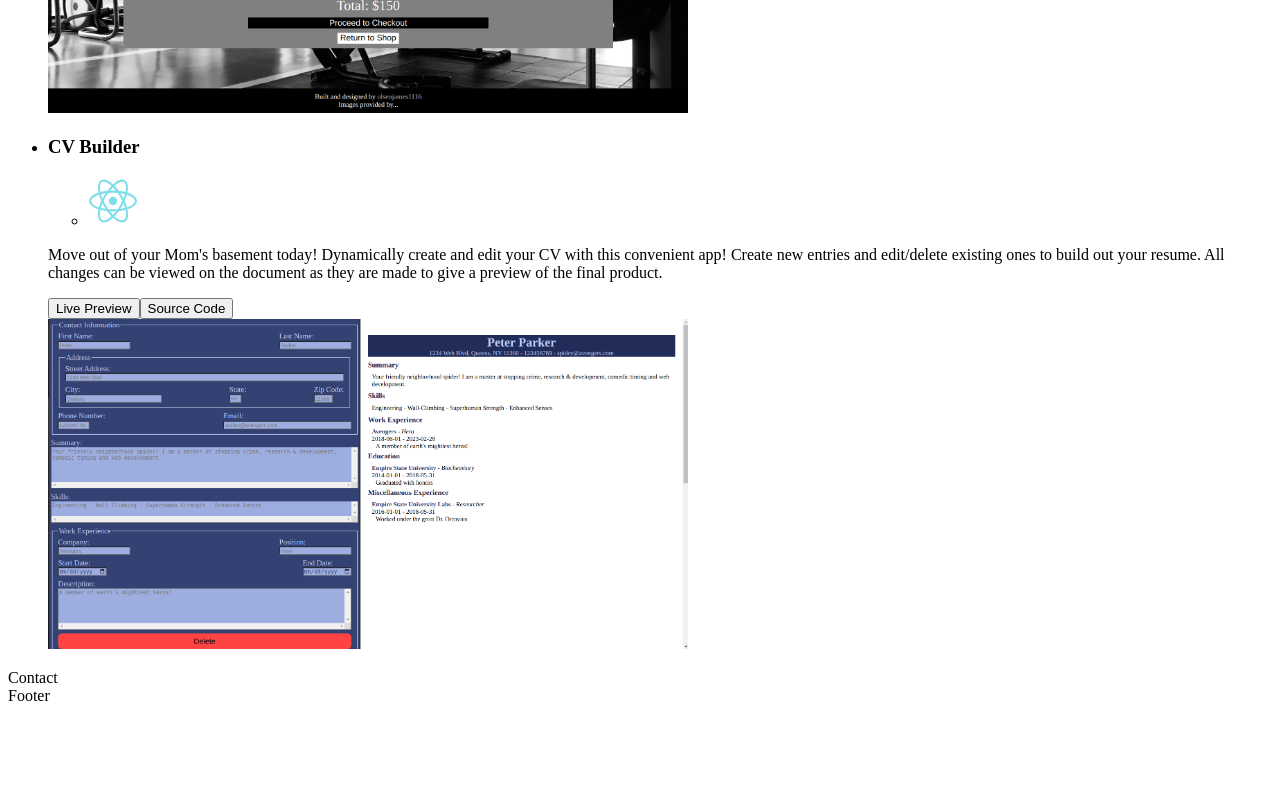
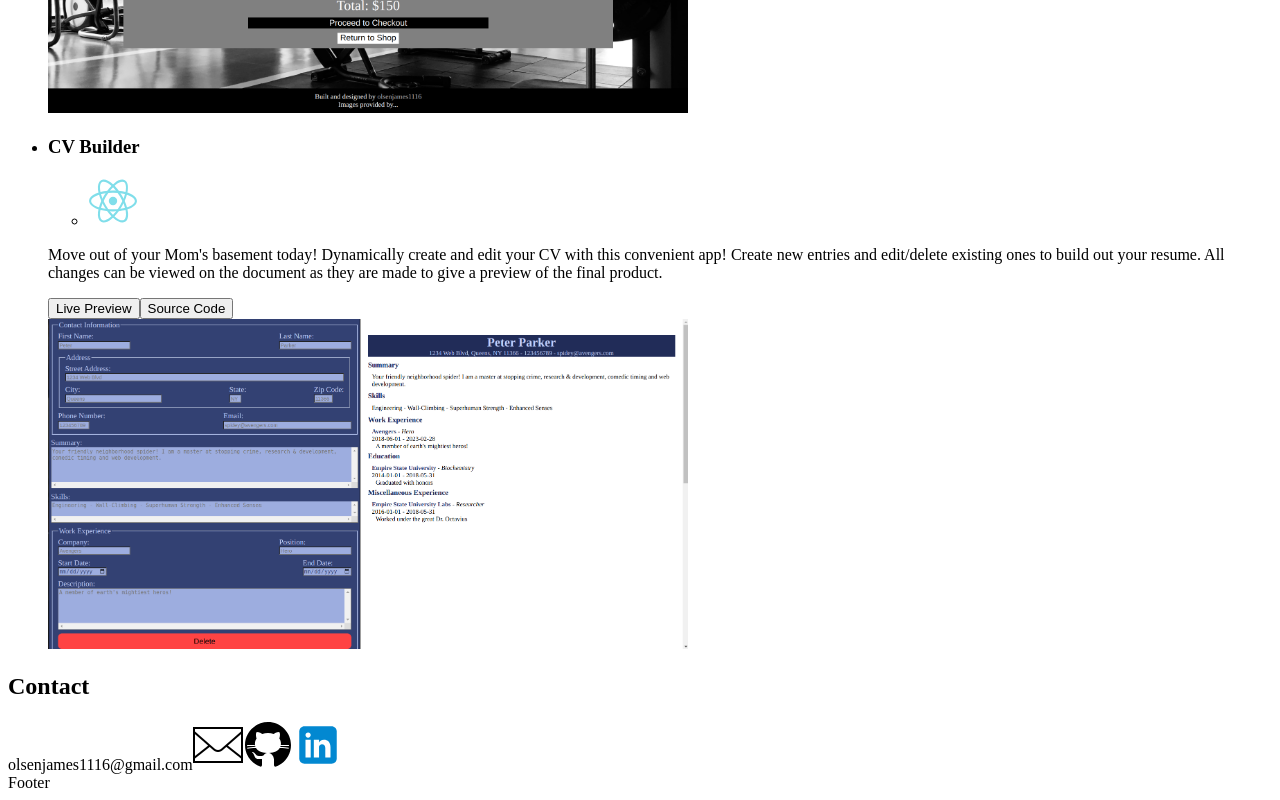
Before and after one commit to olsenjames1116/portfolioPage, a React (Vite) app: page / in a window 1280 px wide. Shown: the part 3818-4618 px from the top of the page. Before the commit the page ends 4531 px from the top, so only its background shows below. Built offline with nearby package versions, Linux system fonts and the light colour scheme.

Commit message:
Display email and contact images in Contact
Images are displayed in the Contact component. These will be used to
link the user to the corresponding service.

```diff
--- a/src/assets/images/index.js
+++ b/src/assets/images/index.js
@@ -22,6 +22,8 @@ import cvBuilderImage from './cvBuilder.png';
 import flickChatImage from './flickChat.png';
 import jimClassImage from './jimClass.png';
 import taskManagerImage from './taskManager.png';
+import linkedInImage from './linkedin.svg';
+import emailImage from './email.png';
 
 export {
   heroImage,
@@ -48,4 +50,6 @@ export {
   flickChatImage,
   jimClassImage,
   taskManagerImage,
+  linkedInImage,
+  emailImage,
 };
--- a/src/components/Contact/Contact.jsx
+++ b/src/components/Contact/Contact.jsx
@@ -1,7 +1,16 @@
+import { emailImage, githubImage, linkedInImage } from '../../assets/images';
+import Image from '../Image/Image';
+
 const Contact = () => {
-    return (
-        <section id="contact">Contact</section>
-    )
-}
+  return (
+    <section id="contact">
+      <h2>Contact</h2>
+      <span>olsenjames1116@gmail.com</span>
+      <Image src={emailImage} />
+      <Image src={githubImage} />
+      <Image src={linkedInImage} />
+    </section>
+  );
+};
 
 export default Contact;
```
Also changed, not shown: src/assets/images/email.png (added), src/assets/images/linkedin.svg (added).
